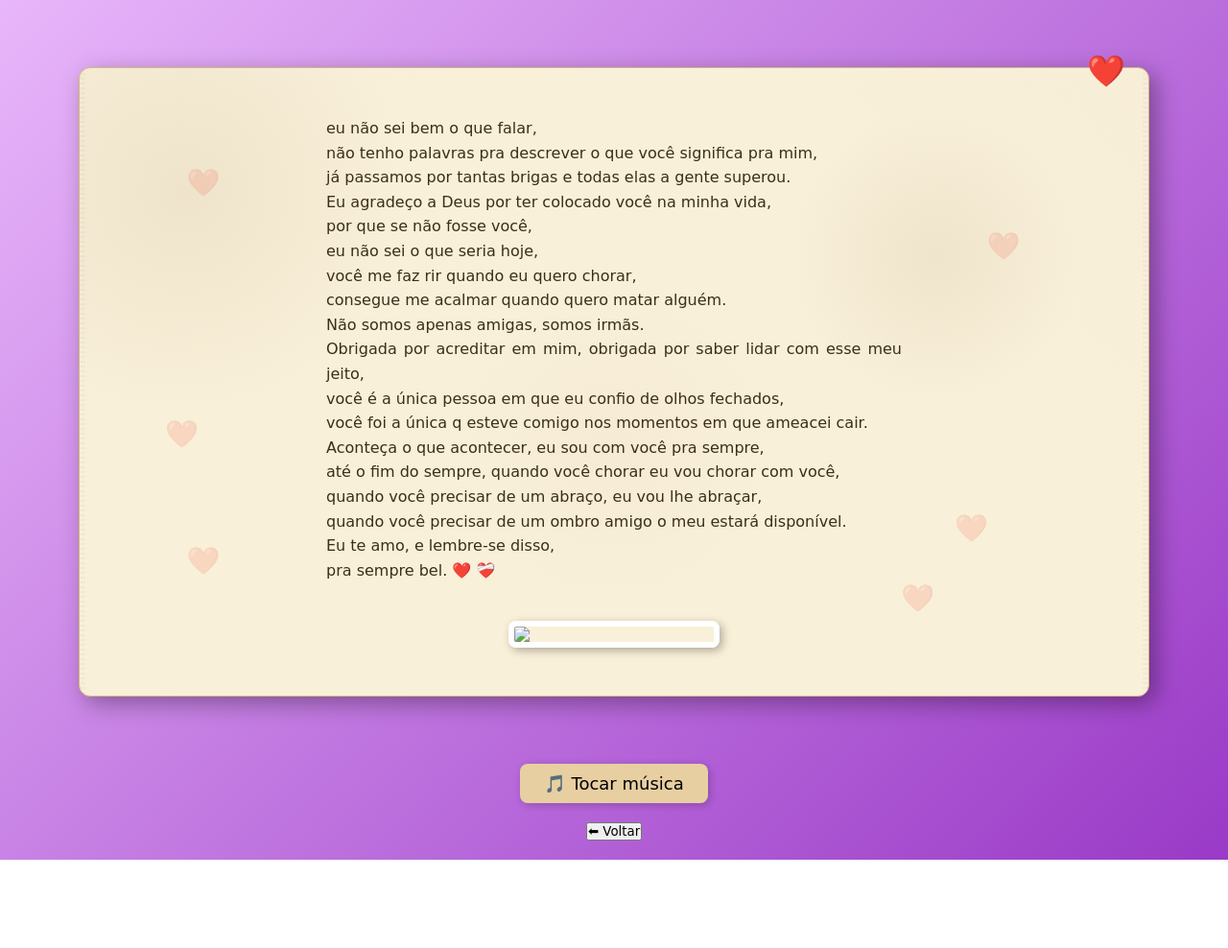
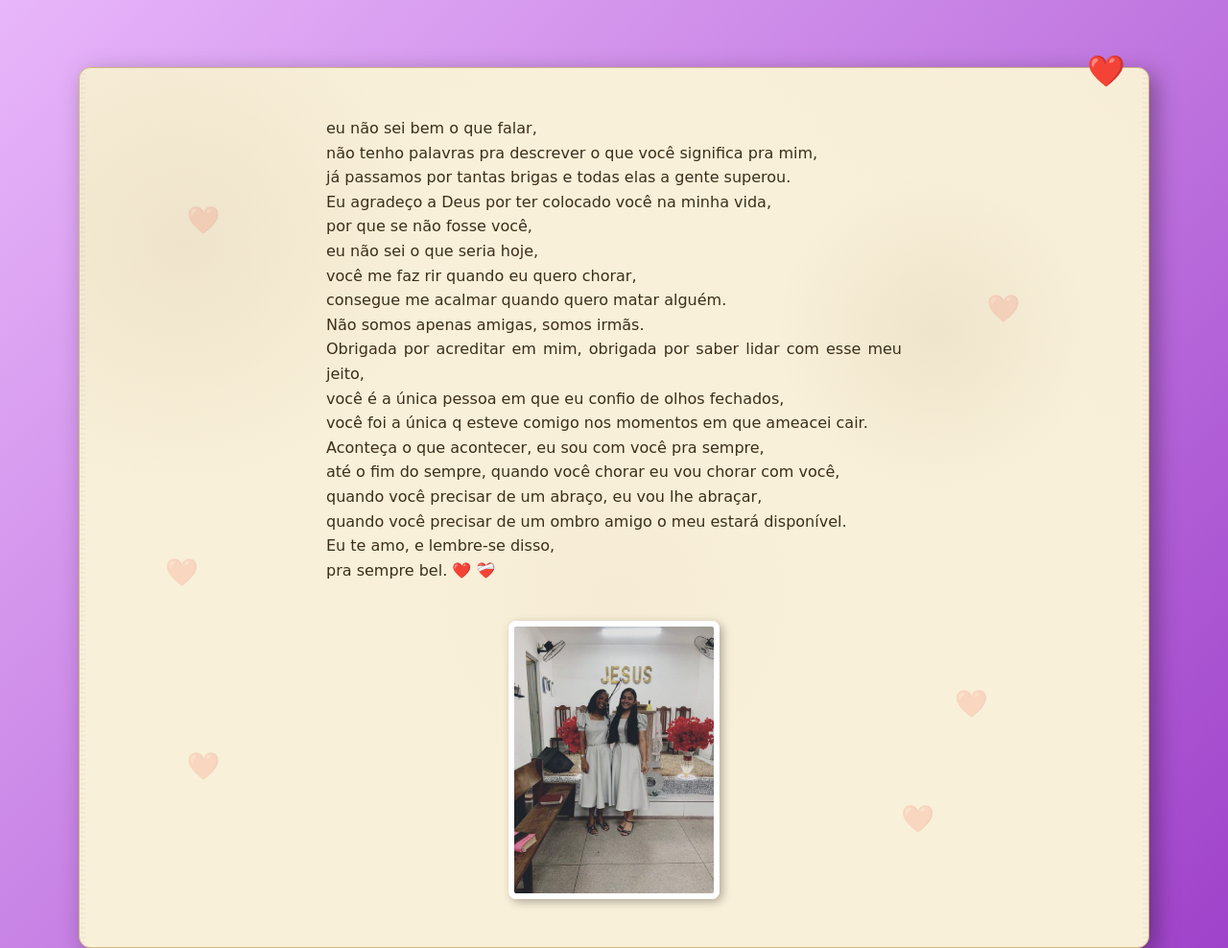
Before and after one commit to Alex24042009/Traquina1, a plain HTML site: page carta9.html in a window 1280 px wide. Shown: the top 988 px of the page at 96% size. Before the commit the page ends 896 px from the top, so only its background shows below. Drawn offline with Linux system fonts and the light colour scheme.

Commit message:
Update carta9.html

```diff
--- a/carta9.html
+++ b/carta9.html
@@ -33,7 +33,7 @@
       quando você precisar de um ombro amigo o meu estará disponível.<br> Eu te amo, e lembre-se disso,<br> pra sempre bel. ❤️ ❤️‍🩹
     </p>
 
-    <img src="img/ana.png" class="foto-carta">
+    <img src="ana.png" class="foto-carta">
 
     <div class="lado esquerdo"></div>
     <div class="lado direito"></div>
@@ -80,4 +80,5 @@ function voltarLembrancas() {
 </script>
 
 </body>
+
 </html>
```
